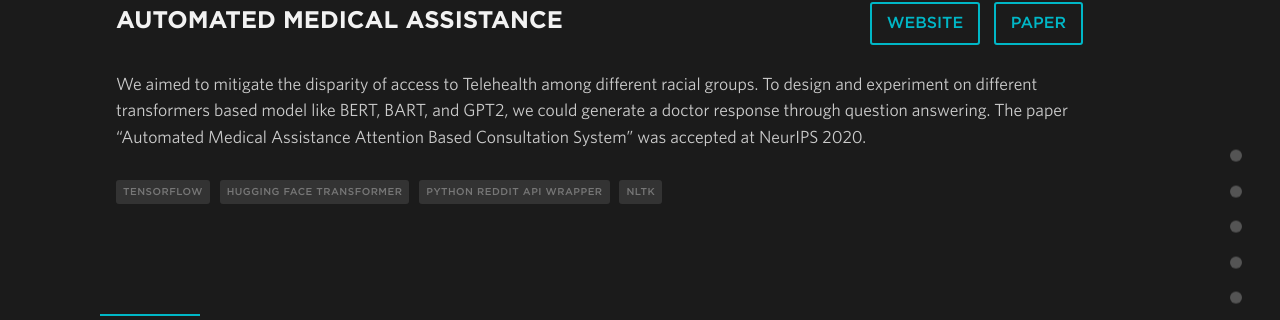
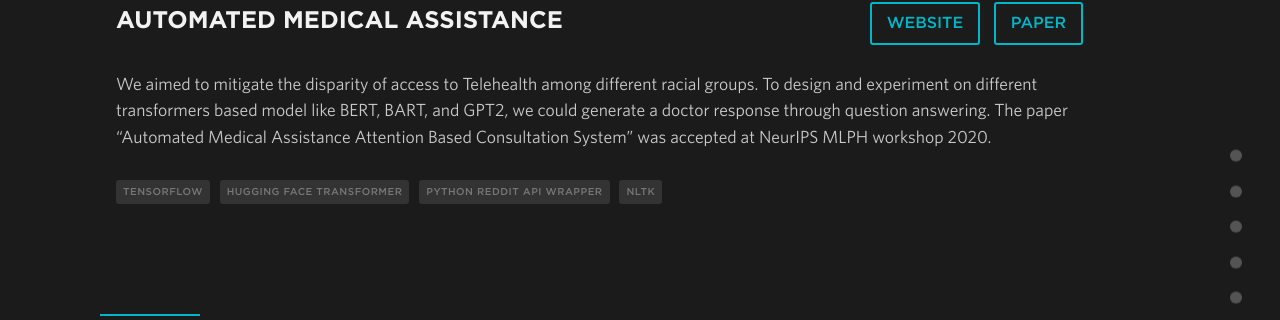
Before and after one commit to sumit6597/sumit6597.github.io, a Jekyll site: the page built from index.html, in a window 1280 px wide and 900 px high, scrolled down 5817 px. Shown: the part 187-507 px from the top of the window. Built offline with Jekyll 4.4.1, drawn with Linux system fonts in a browser that asks for light colours; nearby versions of some CDN libraries.

Commit message:
Update portfolio.yml

```diff
--- a/_data/portfolio.yml
+++ b/_data/portfolio.yml
@@ -2,7 +2,7 @@
 
   website: https://sites.google.com/nyu.edu/mlph2020/accepted-papers?authuser=0
   paper: https://drive.google.com/file/d/1yw4ygAY3xDz3PGIVp0LYsGEw9lPf3LP8/view?usp=sharing
-  description: We aimed to mitigate the disparity of access to Telehealth among different racial groups. To design and experiment on different transformers based                model like BERT, BART, and GPT2, we could generate a doctor response through question answering. The paper “Automated Medical Assistance Attention                Based Consultation System” was accepted at NeurIPS 2020.
+  description: We aimed to mitigate the disparity of access to Telehealth among different racial groups. To design and experiment on different transformers based                model like BERT, BART, and GPT2, we could generate a doctor response through question answering. The paper “Automated Medical Assistance Attention                Based Consultation System” was accepted at NeurIPS MLPH workshop 2020.
   img: belm
   used:
     - thing: Tensorflow
```
